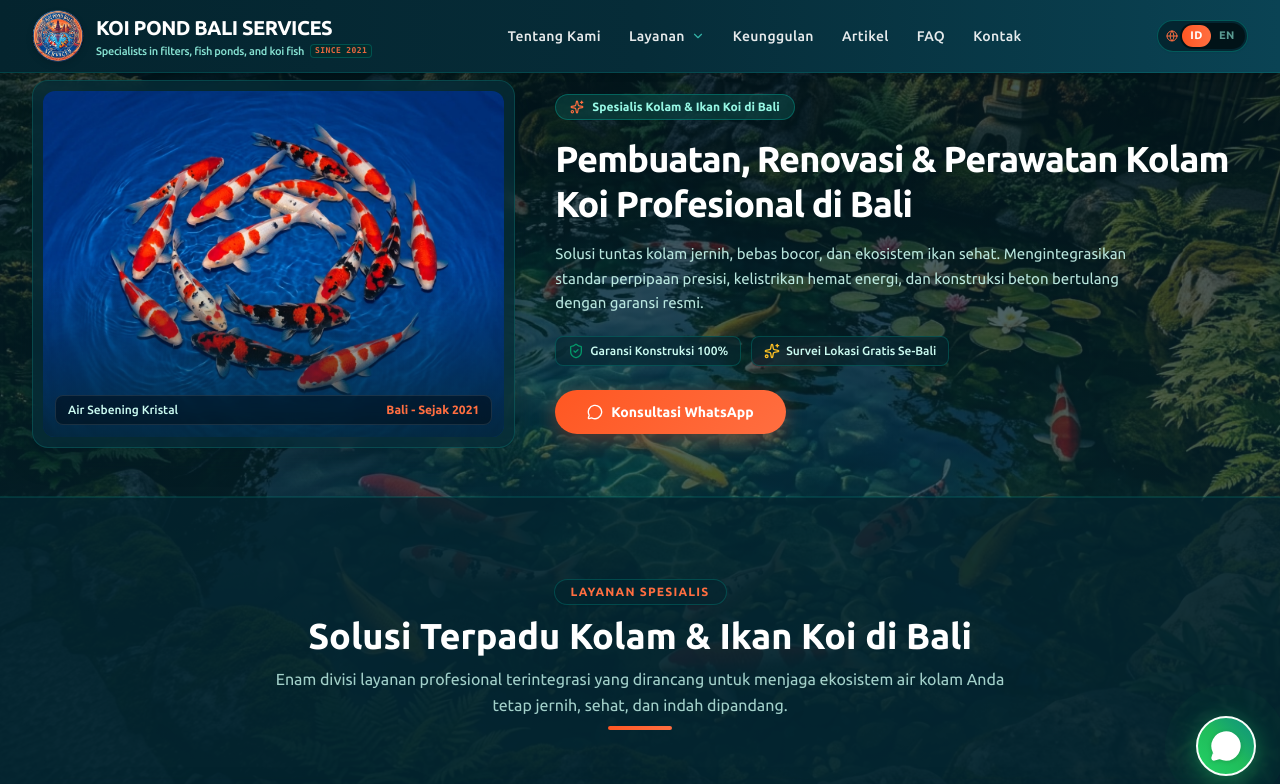
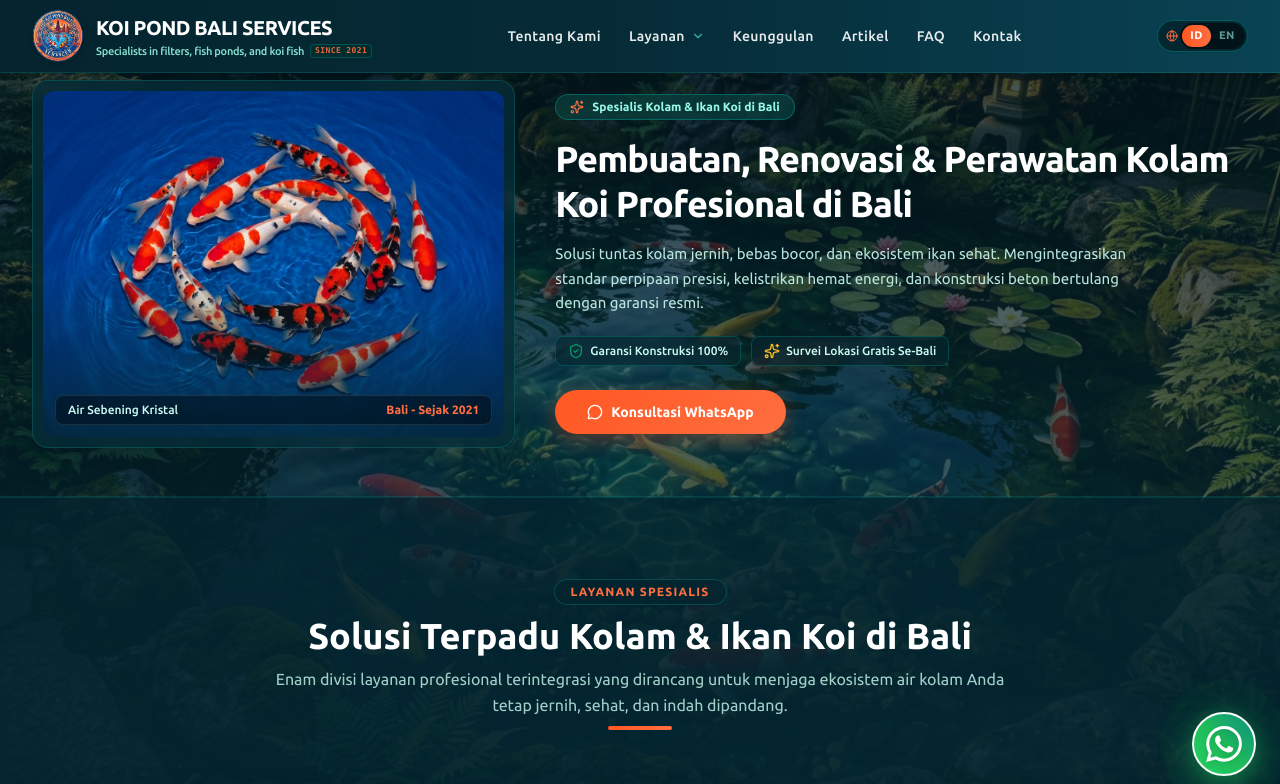
Before and after one commit to Reggyzul/koi-pond-bali, a React (Vite) app: page / in a window 1280 px wide. Shown: the top 784 px of the page. Built offline with nearby package versions, Linux system fonts and the light colour scheme.

Commit message:
Use official WhatsApp logo in floating circular bubble and choice modal

```diff
--- a/src/App.tsx
+++ b/src/App.tsx
@@ -455,13 +455,20 @@
         <button
           id="floating-agro-whatsapp-bubble"
           onClick={() => setIsWhatsAppChoiceOpen(true)}
-          className="relative w-14 h-14 sm:w-15 sm:h-15 rounded-full bg-gradient-to-tr from-[#25D366] via-[#20ba5a] to-[#128C7E] text-white flex items-center justify-center shadow-[0_6px_25px_rgba(37,211,102,0.45)] hover:shadow-[0_8px_30px_rgba(37,211,102,0.65)] hover:scale-110 active:scale-95 transition-all duration-300 border-2 border-white cursor-pointer"
+          className="relative w-14 h-14 sm:w-16 sm:h-16 rounded-full bg-gradient-to-tr from-[#25D366] via-[#20ba5a] to-[#128C7E] text-white flex items-center justify-center shadow-[0_8px_30px_rgba(37,211,102,0.55)] hover:shadow-[0_10px_35px_rgba(37,211,102,0.75)] hover:scale-110 active:scale-95 transition-all duration-300 border-2 border-white cursor-pointer"
           aria-label={language === 'id' ? 'Chat WhatsApp Konsultasi' : 'Chat WhatsApp Consultation'}
         >
           {/* Animated pulse ring */}
-          <span className="absolute -inset-1 rounded-full bg-[#25D366] opacity-30 animate-ping pointer-events-none" />
+          <span className="absolute -inset-1 rounded-full bg-[#25D366] opacity-35 animate-ping pointer-events-none" />
 
-          <MessageCircle className="w-7 h-7 sm:w-8 sm:h-8 fill-current drop-shadow-sm" />
+          {/* Official WhatsApp SVG Logo */}
+          <svg
+            className="w-8 h-8 sm:w-9 sm:h-9 fill-current text-white drop-shadow-md"
+            viewBox="0 0 24 24"
+            fill="currentColor"
+          >
+            <path d="M17.472 14.382c-.297-.149-1.758-.867-2.03-.967-.273-.099-.471-.148-.67.15-.197.297-.767.966-.94 1.164-.173.199-.347.223-.644.075-.297-.15-1.255-.463-2.39-1.475-.883-.788-1.48-1.761-1.653-2.059-.173-.297-.018-.458.13-.606.134-.133.298-.347.446-.52.149-.174.198-.298.298-.497.099-.198.05-.371-.025-.52-.075-.149-.669-1.612-.916-2.207-.242-.579-.487-.5-.669-.51-.173-.008-.371-.01-.57-.01-.198 0-.52.074-.792.372-.272.297-1.04 1.016-1.04 2.479 0 1.462 1.065 2.875 1.213 3.074.149.198 2.096 3.2 5.077 4.487.709.306 1.262.489 1.694.625.712.227 1.36.195 1.871.118.571-.085 1.758-.719 2.006-1.413.248-.694.248-1.289.173-1.413-.074-.124-.272-.198-.57-.347m-5.421 7.403h-.004a9.87 9.87 0 01-5.031-1.378l-.361-.214-3.741.982.998-3.648-.235-.374a9.86 9.86 0 01-1.51-5.26c.001-5.45 4.436-9.884 9.888-9.884 2.64 0 5.122 1.03 6.988 2.898a9.825 9.825 0 012.893 6.994c-.003 5.45-4.437 9.884-9.885 9.884m8.413-18.297A11.815 11.815 0 0012.05 0C5.495 0 .16 5.335.157 11.892c0 2.096.547 4.142 1.588 5.945L.05 24l6.305-1.654a11.882 11.882 0 005.683 1.448h.005c6.554 0 11.89-5.335 11.893-11.893a11.821 11.821 0 00-3.48-8.413z" />
+          </svg>
         </button>
 
         {/* Hover Tooltip */}
--- a/src/components/WhatsAppChoiceModal.tsx
+++ b/src/components/WhatsAppChoiceModal.tsx
@@ -131,7 +131,9 @@
                 </div>
 
                 <div className="flex items-center gap-2 px-4 py-2 bg-[#25D366] group-hover:bg-[#20ba5a] text-white rounded-full text-xs font-bold uppercase tracking-wider shrink-0 shadow-sm self-start sm:self-center">
-                  <MessageCircle className="w-4 h-4" />
+                  <svg className="w-4 h-4 fill-current text-white" viewBox="0 0 24 24" fill="currentColor">
+                    <path d="M17.472 14.382c-.297-.149-1.758-.867-2.03-.967-.273-.099-.471-.148-.67.15-.197.297-.767.966-.94 1.164-.173.199-.347.223-.644.075-.297-.15-1.255-.463-2.39-1.475-.883-.788-1.48-1.761-1.653-2.059-.173-.297-.018-.458.13-.606.134-.133.298-.347.446-.52.149-.174.198-.298.298-.497.099-.198.05-.371-.025-.52-.075-.149-.669-1.612-.916-2.207-.242-.579-.487-.5-.669-.51-.173-.008-.371-.01-.57-.01-.198 0-.52.074-.792.372-.272.297-1.04 1.016-1.04 2.479 0 1.462 1.065 2.875 1.213 3.074.149.198 2.096 3.2 5.077 4.487.709.306 1.262.489 1.694.625.712.227 1.36.195 1.871.118.571-.085 1.758-.719 2.006-1.413.248-.694.248-1.289.173-1.413-.074-.124-.272-.198-.57-.347m-5.421 7.403h-.004a9.87 9.87 0 01-5.031-1.378l-.361-.214-3.741.982.998-3.648-.235-.374a9.86 9.86 0 01-1.51-5.26c.001-5.45 4.436-9.884 9.888-9.884 2.64 0 5.122 1.03 6.988 2.898a9.825 9.825 0 012.893 6.994c-.003 5.45-4.437 9.884-9.885 9.884m8.413-18.297A11.815 11.815 0 0012.05 0C5.495 0 .16 5.335.157 11.892c0 2.096.547 4.142 1.588 5.945L.05 24l6.305-1.654a11.882 11.882 0 005.683 1.448h.005c6.554 0 11.89-5.335 11.893-11.893a11.821 11.821 0 00-3.48-8.413z" />
+                  </svg>
                   <span>{t?.waChoiceModal?.chatBtn || 'Chat WA'}</span>
                 </div>
               </button>
```
